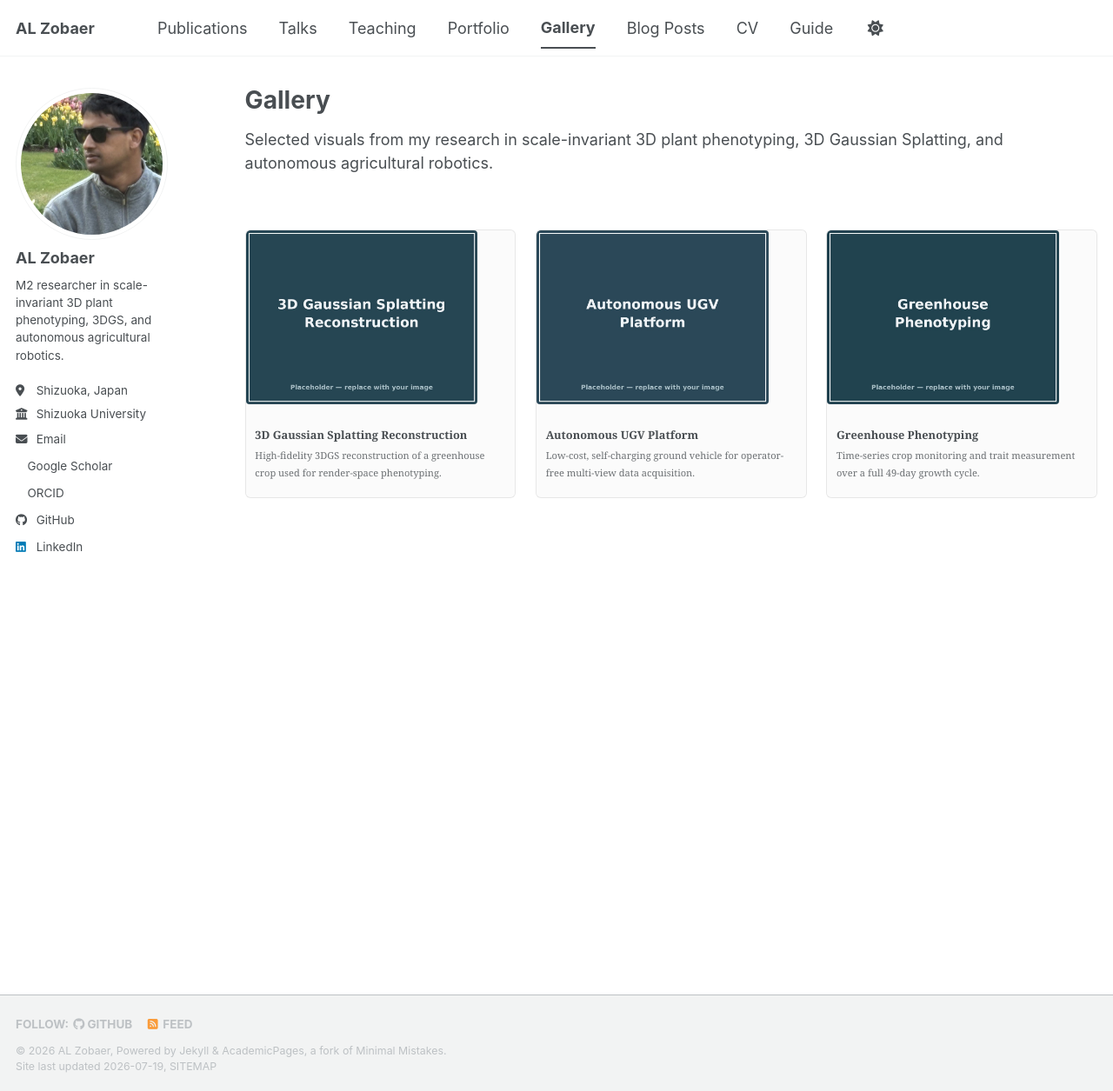
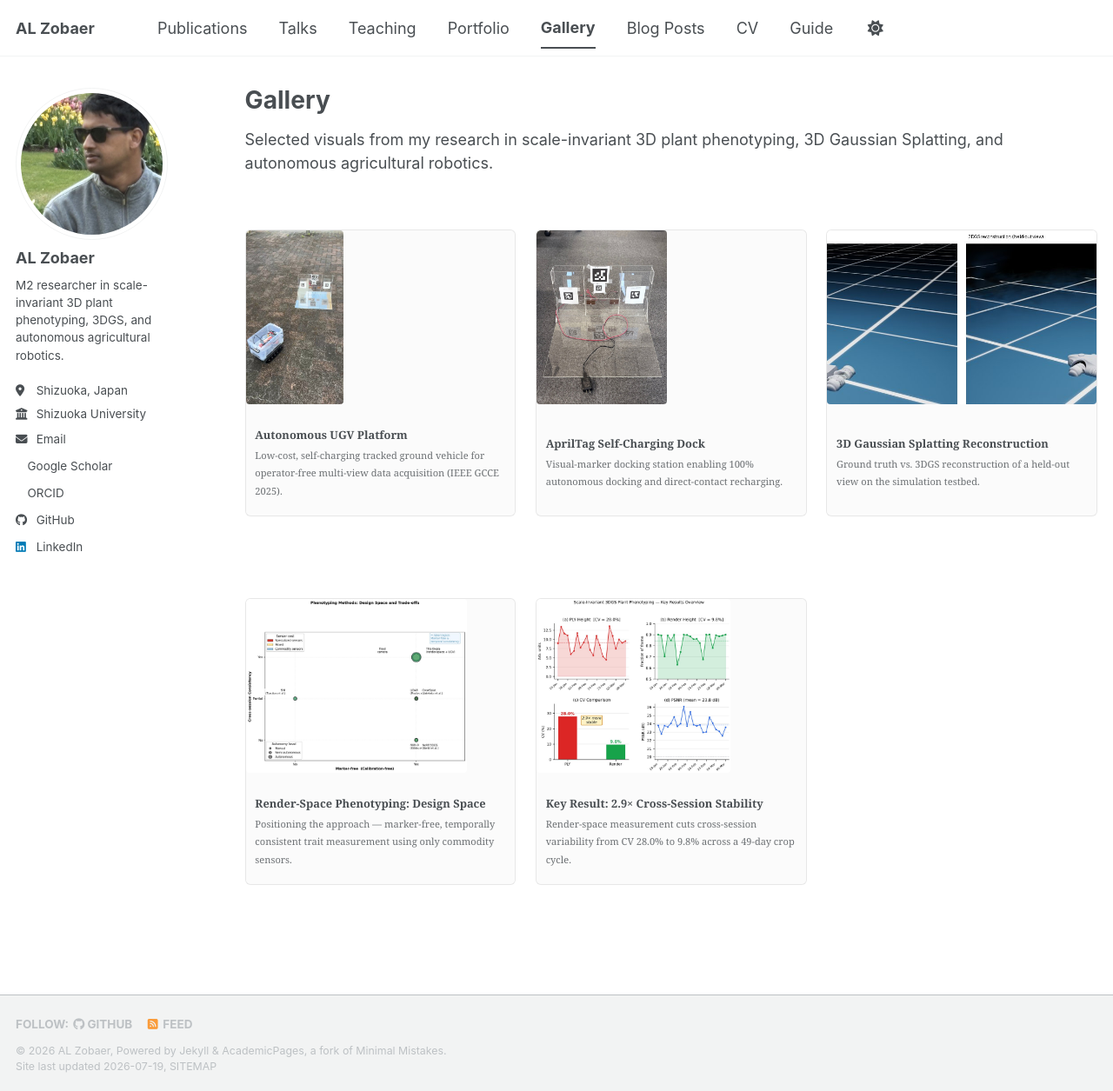
Before and after one commit to alzobaer/alzobaer.github.io, a Jekyll site: the page built from _pages/gallery.html, in a window 1280 px wide and 1255 px high. Shown: the whole window at 87% size. Built offline with Jekyll 4.4.1, drawn with Linux system fonts in a browser that asks for light colours; a style sheet for code colours, icons or effects is not loaded.

Commit message:
Gallery: replace placeholders with real research images (UGV, dock, 3DGS, results)

```diff
--- a/_data/gallery.yml
+++ b/_data/gallery.yml
@@ -5,14 +5,22 @@
 # Keep captions research-focused, and make sure greenhouse/field photos show no
 # company names, site signage, or location identifiers.
 
-- image: /images/gallery/gallery-1.jpg
+- image: /images/gallery/ugv-platform.jpg
+  title: Autonomous UGV Platform
+  caption: Low-cost, self-charging tracked ground vehicle for operator-free multi-view data acquisition (IEEE GCCE 2025).
+
+- image: /images/gallery/docking-station.jpg
+  title: AprilTag Self-Charging Dock
+  caption: Visual-marker docking station enabling 100% autonomous docking and direct-contact recharging.
+
+- image: /images/gallery/3dgs-reconstruction.jpg
   title: 3D Gaussian Splatting Reconstruction
-  caption: High-fidelity 3DGS reconstruction of a greenhouse crop used for render-space phenotyping.
+  caption: Ground truth vs. 3DGS reconstruction of a held-out view on the simulation testbed.
 
-- image: /images/gallery/gallery-2.jpg
-  title: Autonomous UGV Platform
-  caption: Low-cost, self-charging ground vehicle for operator-free multi-view data acquisition.
+- image: /images/gallery/phenotyping-designspace.jpg
+  title: "Render-Space Phenotyping: Design Space"
+  caption: Positioning the approach — marker-free, temporally consistent trait measurement using only commodity sensors.
 
-- image: /images/gallery/gallery-3.jpg
-  title: Greenhouse Phenotyping
-  caption: Time-series crop monitoring and trait measurement over a full 49-day growth cycle.
+- image: /images/gallery/key-results.jpg
+  title: "Key Result: 2.9× Cross-Session Stability"
+  caption: Render-space measurement cuts cross-session variability from CV 28.0% to 9.8% across a 49-day crop cycle.
```
Also changed, not shown: images/gallery/3dgs-reconstruction.jpg (added), images/gallery/docking-station.jpg (added), images/gallery/gallery-1.jpg (deleted), images/gallery/gallery-2.jpg (deleted), images/gallery/gallery-3.jpg (deleted), images/gallery/key-results.jpg (added), images/gallery/phenotyping-designspace.jpg (added), images/gallery/ugv-platform.jpg (added).
